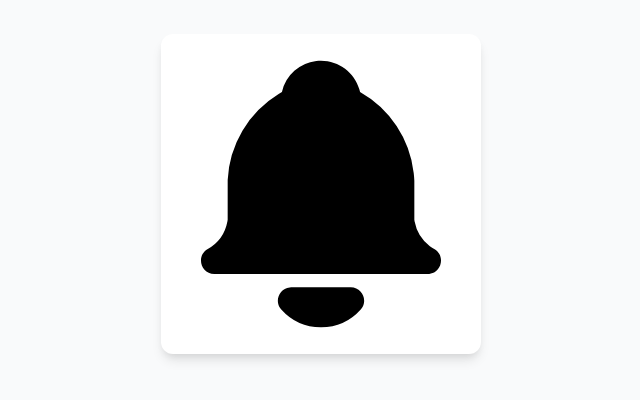
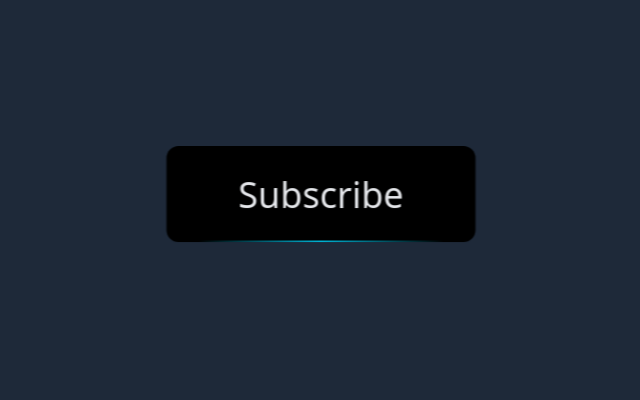
Before and after one commit to harsh-05/react-tailwind-motion-practice, a React (Vite) app: page / in a window 1280 px wide. Shown: the part 206-606 px from the top of the page, without its empty margins (319-959 px from the left). Built offline with nearby package versions, Linux system fonts and the light colour scheme.

Commit message:
Completed the Animated 3d button

```diff
--- a/src/App.tsx
+++ b/src/App.tsx
@@ -1,11 +1,13 @@
+import AnimatedButton from "./Components/AnimatedButton"
 import SVGComponent from "./Components/SVGComponent"
 
 function App() {
 
 
   return (
-    <div className="h-screen flex items-center justify-center bg-gray-50">
-      <SVGComponent></SVGComponent>
+    <div className="h-screen flex items-center justify-center bg-gray-800 perspective-distant transform-3d">
+      {/* <SVGComponent></SVGComponent> */}
+      <AnimatedButton></AnimatedButton>
     </div>
 
   )
--- /dev/null
+++ b/src/Components/AnimatedButton.tsx
@@ -0,0 +1,22 @@
+import { easeInOut, motion} from 'motion/react'
+export default function AnimatedButton() {
+    return (
+      <motion.button
+        className="group relative px-12 py-4 bg-black text-gray-200 rounded-lg text-2xl translate-z-100 subpixel-antialiased"
+        whileHover={{
+          rotateX: 25,
+          rotateY: 10,
+            boxShadow: "0px 20px 50px rgba(8,112,184,0.7)",
+          y:-10
+            }}
+            whileTap={{
+                y:0
+            }}
+        transition={{ duration: 0.3, ease: easeInOut }}
+      >
+        <span className='group-hover:text-cyan-500 transition-colors duration-300'>Subscribe</span>
+        <span className="absolute bottom-0 inset-x-0 h-px bg-linear-to-r from-transparent via-cyan-500 to-transparent w-4/5 mx-auto "></span>
+        <span className="absolute bottom-0 inset-x-0 h-1 bg-linear-to-r from-transparent via-cyan-500 to-transparent w-full blur-sm mx-auto opacity-0 group-hover:opacity-100 transition-opacity duration-200 ease-in-out"></span>
+      </motion.button>
+    );
+}
--- a/src/Components/SVGComponent.tsx
+++ b/src/Components/SVGComponent.tsx
@@ -3,12 +3,9 @@ export default function SVGComponent() {
   return (
     <motion.div
       className="size-40
-     flex bg-white rounded-md shadow-md hover:shadow-sm items-center justify-center"
-      animate={{
-        scale: 2,
-        transition: { duration: 2 },
-        rotate: 360
-      }}
+     flex bg-white rounded-md shadow-md  items-center justify-center"
+      whileHover={{ scale: 1.1 }}
+      whileTap={{scale: 0.95}}
     >
       <BellSVG></BellSVG>
     </motion.div>
```
